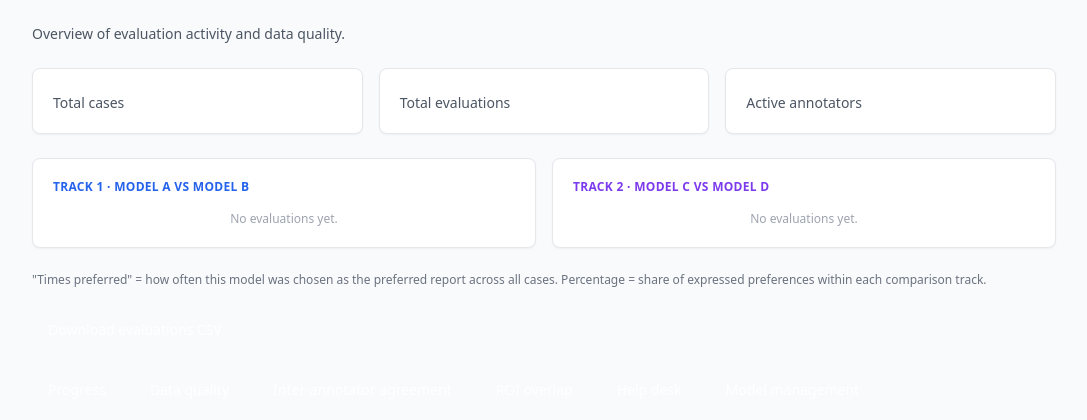
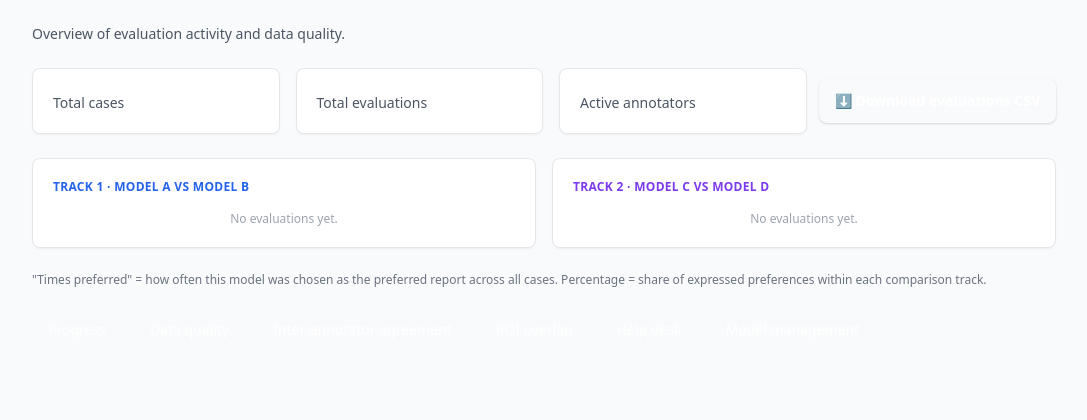
Before and after one commit to emma162002/clinical-eval-app, a FastAPI app: template app/templates/admin/dashboard.html in a window 1280 px wide. Shown: the top 420 px of the page, without its empty margins (96-1183 px from the left). Run offline with FastAPI, Linux system fonts and the light colour scheme; the template is opened without the code that fills it, so the values that code supplies are empty.

Commit message:
Move CSV download button to top of admin dashboard
Button now sits next to the stats cards (total cases/evaluations/annotators)
so it is immediately visible without scrolling.

Co-Authored-By: Claude Sonnet 4.6 <noreply@anthropic.com>

```diff
--- a/app/templates/admin/dashboard.html
+++ b/app/templates/admin/dashboard.html
@@ -7,7 +7,8 @@
   <p class="text-sm text-gray-600">
     Overview of evaluation activity and data quality.
   </p>
-  <div class="grid grid-cols-1 md:grid-cols-3 gap-4">
+  <div class="flex items-center justify-between flex-wrap gap-3">
+    <div class="grid grid-cols-3 gap-4 flex-1">
       <div class="bg-white rounded-lg border border-gray-200 p-5 shadow-sm">
         <p class="text-3xl font-bold text-blue-600">{{ total_cases }}</p>
         <p class="text-sm text-gray-600 mt-1">Total cases</p>
@@ -20,6 +21,11 @@
         <p class="text-3xl font-bold text-emerald-600">{{ annotator_count }}</p>
         <p class="text-sm text-gray-600 mt-1">Active annotators</p>
       </div>
+    </div>
+    <a href="/admin/export/csv"
+       class="inline-flex items-center gap-2 px-4 py-3 bg-emerald-600 text-white text-sm font-semibold rounded-lg shadow hover:bg-emerald-700 whitespace-nowrap">
+      ⬇ Download evaluations CSV
+    </a>
   </div>
   {# ── Global preference summary ────────────────────────────── #}
   {% macro track_card(label, track, color) %}
@@ -101,9 +107,6 @@
   <p class="text-xs text-green-700 mt-1">Green row = model(s) with the highest &quot;Times preferred&quot; for this case.</p>
   {% endfor %}
 
-  <div class="flex flex-wrap gap-3 mt-6">
-    <a href="/admin/export/csv" class="inline-flex items-center px-4 py-2 bg-emerald-600 text-white text-sm font-medium rounded-md hover:bg-emerald-700">Download evaluations CSV</a>
-  </div>
   <div class="flex flex-wrap gap-3 mt-2">
     <a href="{{ request.url_for('admin_progress') }}" class="inline-flex items-center px-4 py-2 bg-slate-700 text-white text-sm font-medium rounded-md hover:bg-slate-800">Progress</a>
     <a href="{{ request.url_for('admin_quality') }}" class="inline-flex items-center px-4 py-2 bg-slate-700 text-white text-sm font-medium rounded-md hover:bg-slate-800">Data quality</a>
```
Lines whose indentation alone changed are shown as unchanged.
